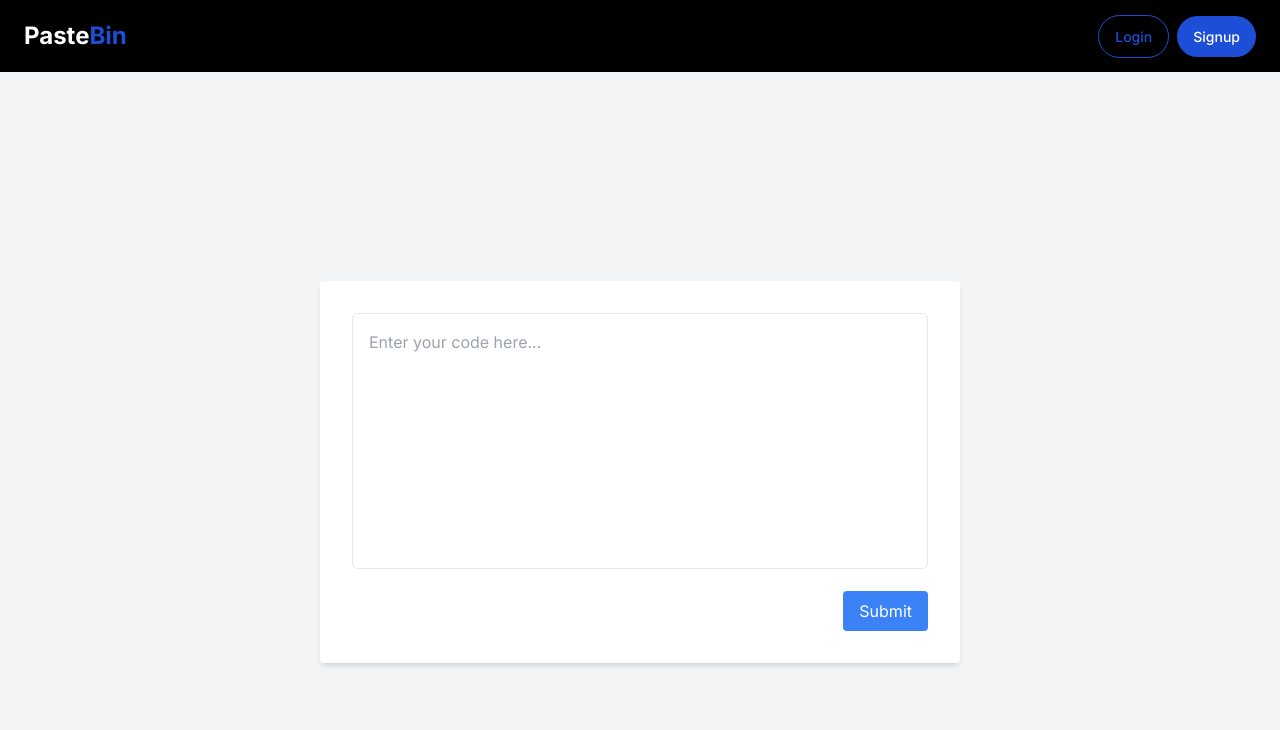
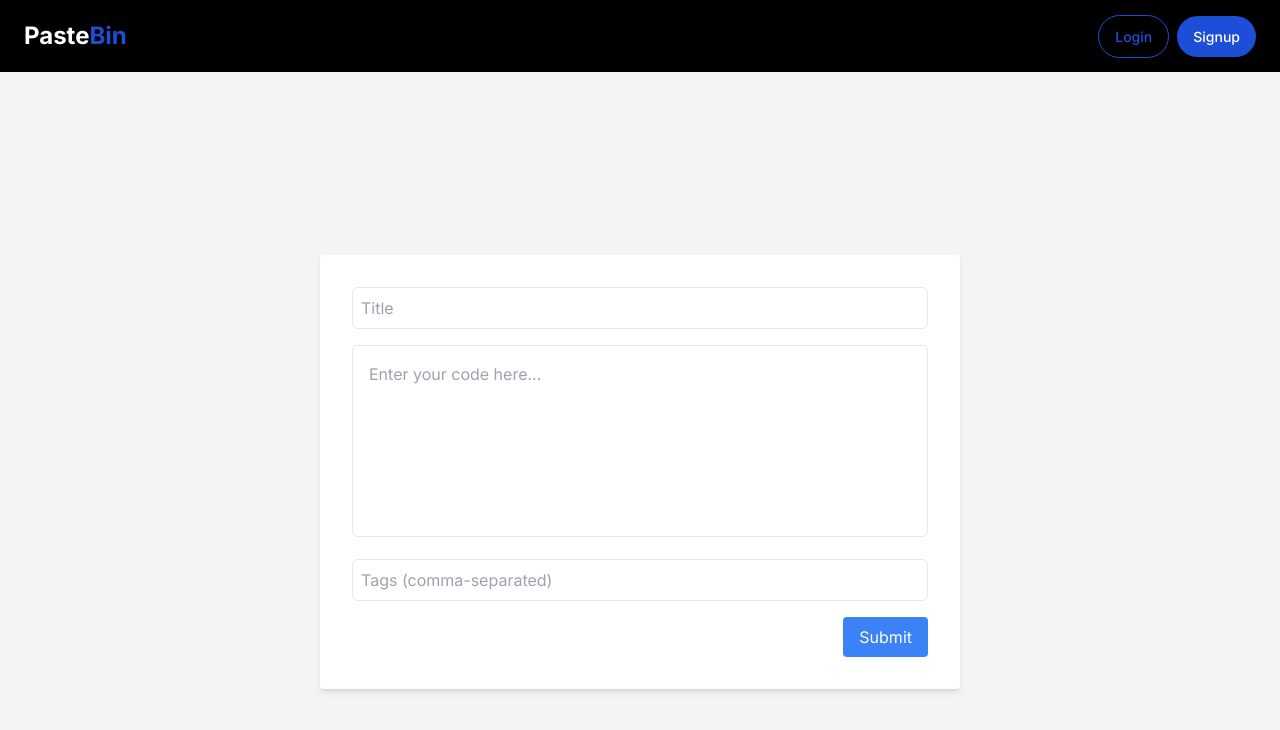
Before and after one commit to DegenCoders/Paste-Bin, a Next.js app in the folder frontend/: page / in a window 1280 px wide. Shown: the top 730 px of the page. Built offline with nearby package versions, Linux system fonts and the light colour scheme.

Commit message:
Added tags and title in pastebin

```diff
--- a/frontend/app/components/Pastebin.js
+++ b/frontend/app/components/Pastebin.js
@@ -8,17 +8,26 @@ import axios from 'axios';
 
 const IndexPage = () => {
   const [content, setContent] = useState('');
+  const [title, setTitle] = useState('');
+  const [tags, setTags] = useState('');
   const [token, setToken] = useState('');
 
   useEffect(() => {
     Prism.highlightAll();
-    // Fetch JWT token from local storage
     const storedToken = localStorage.getItem('token');
     setToken(storedToken);
   }, []);
 
   const handleInputChange = (event) => {
     setContent(event.target.value);
+  };
+
+  const handleTitleChange = (event) => {
+    setTitle(event.target.value);
+  };
+
+  const handleTagsChange = (event) => {
+    setTags(event.target.value);
   };
 
   const handleKeyDown = (event) => {
@@ -37,21 +46,24 @@ const IndexPage = () => {
     event.preventDefault();
 
     const noteData = {
-      note: content,
+      title: title,
+      content: content,
+      tags: tags.split(',').map(tag => tag.trim()),
     };
 
     axios.post("http://localhost:8080/api/notes/create", noteData, {
       headers: {
-        Authorization: `Bearer ${token}`, // Include JWT token in the request header
+        Authorization: `Bearer ${token}`,
       },
     })
       .then((response) => {
         console.log("Note created successfully:", response.data);
-        // Optionally, you can handle the response here
+        setContent('');
+        setTitle('');
+        setTags('');
       })
       .catch((error) => {
         console.error("Error creating note:", error);
-        // Handle errors, display error message to the user, etc.
       });
 
     console.log('Submitted content:', content);
@@ -61,15 +73,29 @@ const IndexPage = () => {
     <div className="min-h-screen flex items-center justify-center bg-gray-100">
       <div className="bg-white p-8 rounded shadow-md w-full md:w-3/4 lg:w-1/2">
         <form onSubmit={handleSubmit}>
+          <input
+            className="w-full p-2 mb-4 border rounded-md focus:outline-none focus:ring focus:border-blue-300"
+            placeholder="Title"
+            value={title}
+            onChange={handleTitleChange}
+            spellCheck="false"
+          />
           <textarea
-            className="w-full h-64 p-4 border rounded-md resize-none focus:outline-none focus:ring focus:border-blue-300"
+            className="w-full h-48 p-4 border rounded-md resize-none focus:outline-none focus:ring focus:border-blue-300 mb-4"
             placeholder="Enter your code here..."
             value={content}
             onChange={handleInputChange}
             onKeyDown={handleKeyDown}
-            spellCheck="false" // Disable spell check
+            spellCheck="false"
           />
-          <div className="mt-4 flex justify-end">
+          <input
+            className="w-full p-2 mb-4 border rounded-md focus:outline-none focus:ring focus:border-blue-300"
+            placeholder="Tags (comma-separated)"
+            value={tags}
+            onChange={handleTagsChange}
+            spellCheck="false"
+          />
+          <div className="flex justify-end">
             <button
               type="submit"
               className="px-4 py-2 bg-blue-500 text-white rounded hover:bg-blue-600 focus:outline-none focus:bg-blue-600"
```
